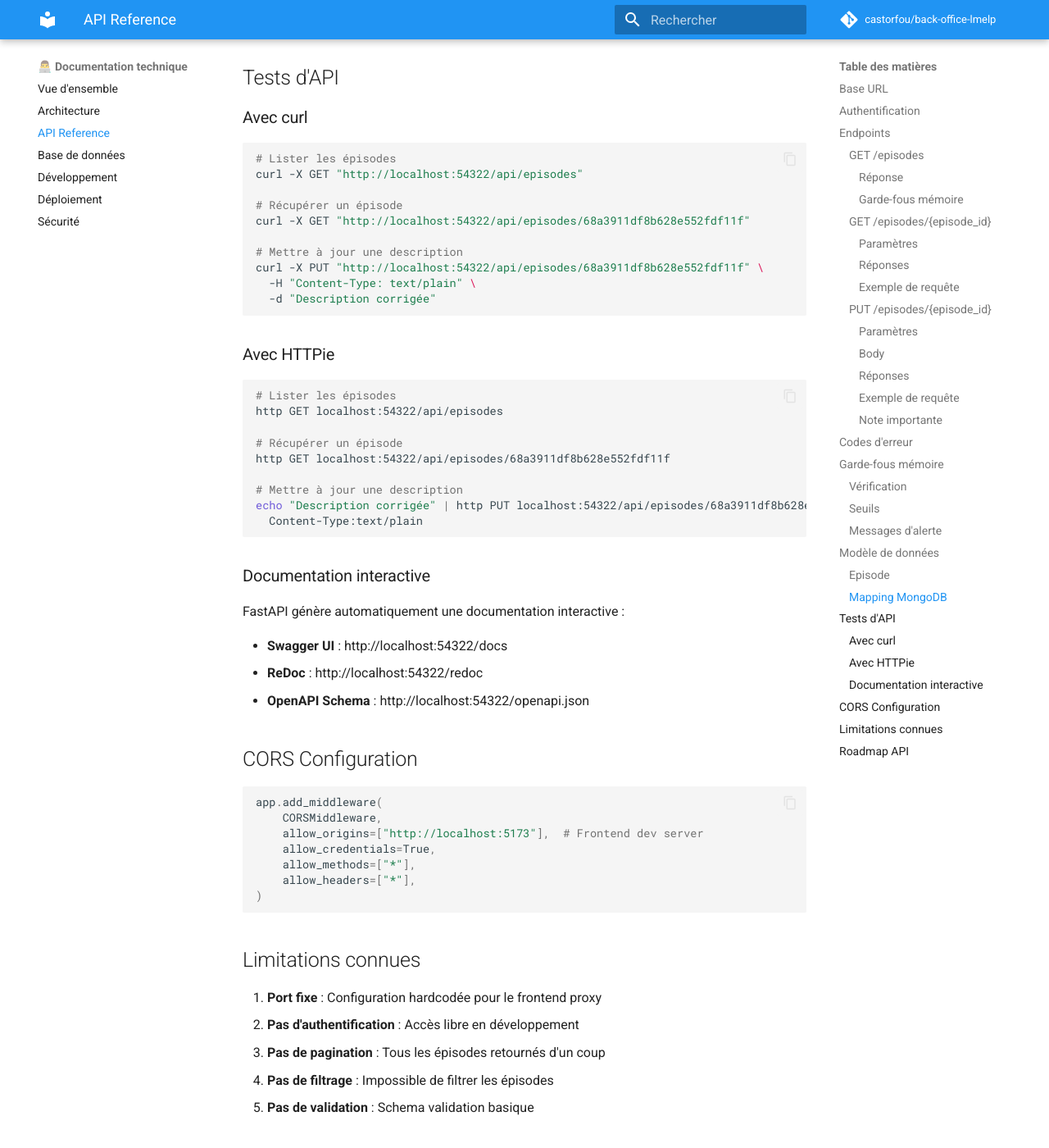
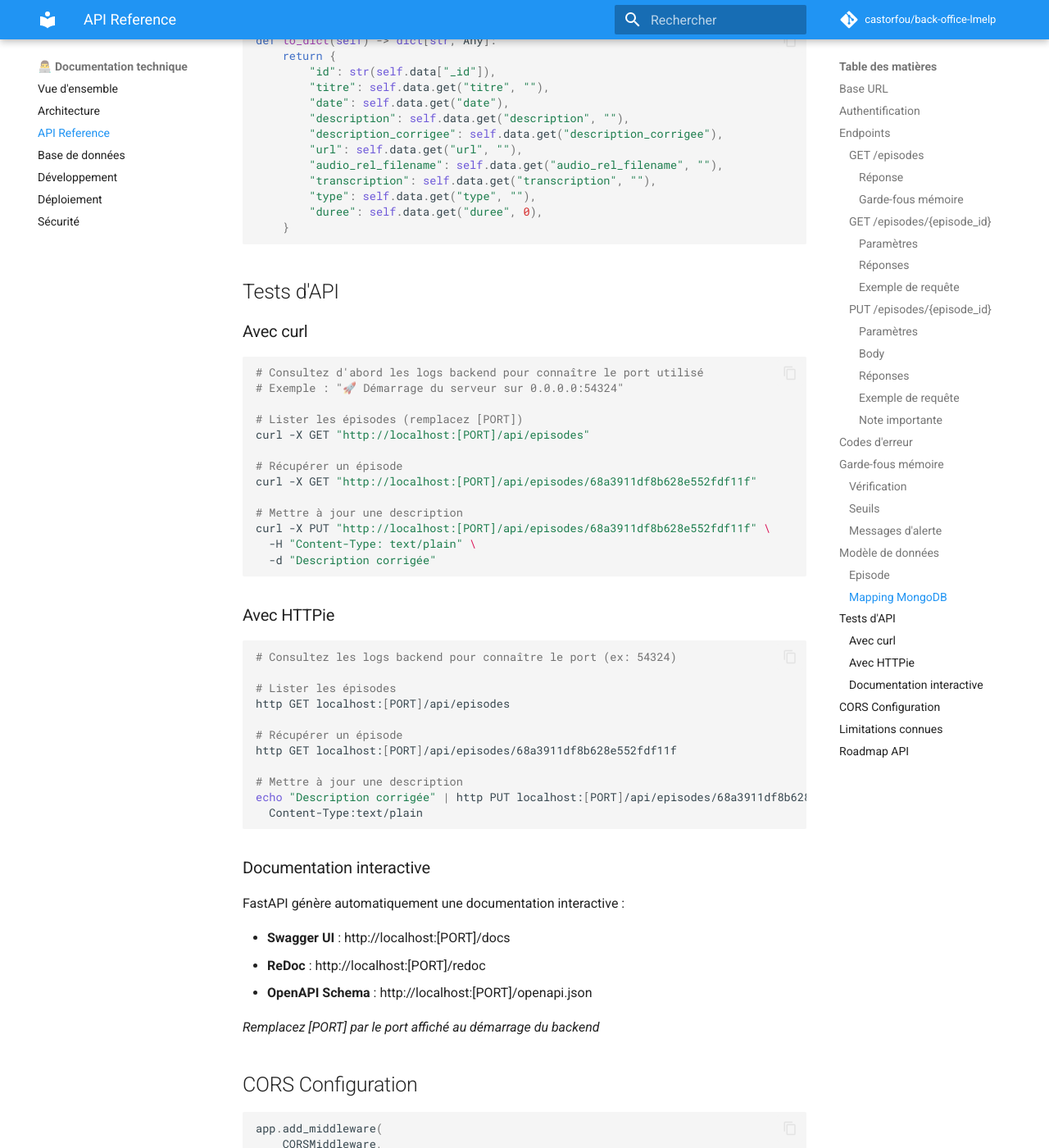
Before and after one commit to castorfou/back-office-lmelp, an MkDocs documentation site: the page built from docs/dev/api.md, in a window 1280 px wide and 1400 px high, scrolled down 5126 px. Shown: the whole window at 82% size. Built offline with MkDocs 1.6.1 and Material for MkDocs 9.7.7, drawn with Linux system fonts in a browser that asks for light colours; comment, search, counter and statistics services are not loaded; some of the changed text lies outside the part shown.

Commit message:
docs: update documentation for automatic port selection feature
Updates both user and developer documentation to reflect the automatic port
selection functionality implemented in Issue #13:

User documentation changes:
- Add section explaining seamless automatic port selection (54321 preferred, 54322-54350 fallback)
- Update troubleshooting guide with new startup commands and port discovery steps
- Emphasize no manual port configuration needed

Developer documentation changes:
- Create comprehensive port-discovery.md technical guide covering implementation details
- Update architecture diagrams to include port selection and discovery components
- Update API documentation with dynamic port examples and resolved limitations
- Update developer README with new startup commands and resolved issues

Frontend code improvements:
- Add test environment checks to suppress console warnings during tests
- Improve error handling in EpisodeEditor and portDiscovery utilities

All documentation now accurately reflects the automatic port discovery system
that eliminates manual port configuration and prevents startup conflicts.

🤖 Generated with [Claude Code](https://claude.ai/code)

Co-Authored-By: Claude <noreply@anthropic.com>

````diff
--- a/docs/dev/api.md
+++ b/docs/dev/api.md
@@ -2,8 +2,18 @@
 
 ## Base URL
 
-```
-http://localhost:54322/api
+**Découverte automatique de port** (depuis Issue #13) :
+
+Le backend utilise maintenant une sélection automatique de port. Consultez les logs de démarrage ou le fichier `.backend-port.json` pour connaître le port utilisé.
+
+```bash
+# Port découvert automatiquement, exemple :
+http://localhost:54324/api
+
+# Ports possibles :
+# - Port préféré : 54321
+# - Ports de fallback : 54322-54350
+# - Attribution OS : port aléatoire si nécessaire
 ```
 
 ## Authentification
@@ -95,7 +105,8 @@ Récupère un épisode spécifique par son ID.
 #### Exemple de requête
 
 ```bash
-curl -X GET "http://localhost:54322/api/episodes/68a3911df8b628e552fdf11f"
+# Remplacez [PORT] par le port affiché au démarrage du backend
+curl -X GET "http://localhost:[PORT]/api/episodes/68a3911df8b628e552fdf11f"
 ```
 
 ---
@@ -154,7 +165,8 @@ Guillaume Gault
 #### Exemple de requête
 
 ```bash
-curl -X PUT "http://localhost:54322/api/episodes/68a3911df8b628e552fdf11f" \
+# Remplacez [PORT] par le port affiché au démarrage du backend
+curl -X PUT "http://localhost:[PORT]/api/episodes/68a3911df8b628e552fdf11f" \
   -H "Content-Type: text/plain" \
   -d "Nouvelle description corrigée avec passages à la ligne"
 ```
@@ -240,14 +252,17 @@ def to_dict(self) -> dict[str, Any]:
 ### Avec curl
 
 ```bash
-# Lister les épisodes
-curl -X GET "http://localhost:54322/api/episodes"
+# Consultez d'abord les logs backend pour connaître le port utilisé
+# Exemple : "🚀 Démarrage du serveur sur 0.0.0.0:54324"
+
+# Lister les épisodes (remplacez [PORT])
+curl -X GET "http://localhost:[PORT]/api/episodes"
 
 # Récupérer un épisode
-curl -X GET "http://localhost:54322/api/episodes/68a3911df8b628e552fdf11f"
+curl -X GET "http://localhost:[PORT]/api/episodes/68a3911df8b628e552fdf11f"
 
 # Mettre à jour une description
-curl -X PUT "http://localhost:54322/api/episodes/68a3911df8b628e552fdf11f" \
+curl -X PUT "http://localhost:[PORT]/api/episodes/68a3911df8b628e552fdf11f" \
   -H "Content-Type: text/plain" \
   -d "Description corrigée"
 ```
@@ -255,14 +270,16 @@ curl -X PUT "http://localhost:54322/api/episodes/68a3911df8b628e552fdf11f" \
 ### Avec HTTPie
 
 ```bash
+# Consultez les logs backend pour connaître le port (ex: 54324)
+
 # Lister les épisodes
-http GET localhost:54322/api/episodes
+http GET localhost:[PORT]/api/episodes
 
 # Récupérer un épisode
-http GET localhost:54322/api/episodes/68a3911df8b628e552fdf11f
+http GET localhost:[PORT]/api/episodes/68a3911df8b628e552fdf11f
 
 # Mettre à jour une description
-echo "Description corrigée" | http PUT localhost:54322/api/episodes/68a3911df8b628e552fdf11f \
+echo "Description corrigée" | http PUT localhost:[PORT]/api/episodes/68a3911df8b628e552fdf11f \
   Content-Type:text/plain
 ```
 
@@ -270,9 +287,11 @@ echo "Description corrigée" | http PUT localhost:54322/api/episodes/68a3911df8b
 
 FastAPI génère automatiquement une documentation interactive :
 
-- **Swagger UI** : http://localhost:54322/docs
-- **ReDoc** : http://localhost:54322/redoc
-- **OpenAPI Schema** : http://localhost:54322/openapi.json
+- **Swagger UI** : http://localhost:[PORT]/docs
+- **ReDoc** : http://localhost:[PORT]/redoc
+- **OpenAPI Schema** : http://localhost:[PORT]/openapi.json
+
+*Remplacez [PORT] par le port affiché au démarrage du backend*
 
 ## CORS Configuration
 
--- a/frontend/src/components/EpisodeEditor.vue
+++ b/frontend/src/components/EpisodeEditor.vue
@@ -163,7 +163,10 @@ export default {
       } catch (error) {
         this.saveStatus = 'error';
         this.saveError = ErrorHandler.handleError(error);
-        console.error('Erreur de sauvegarde:', error);
+        // Only log errors in non-test environments
+        if (process.env.NODE_ENV !== 'test' && !import.meta.env?.VITEST) {
+          console.error('Erreur de sauvegarde:', error);
+        }
       }
     },
 
````
Also changed, not shown: other parts of docs/dev/api.md (+1 -1 lines), docs/dev/README.md (+14 -10 lines), docs/dev/architecture.md (+10 -1 lines), docs/dev/port-discovery.md (added, +374 -0 lines), docs/user/README.md (+16 -0 lines), docs/user/troubleshooting.md (+18 -3 lines), 1 other file.
